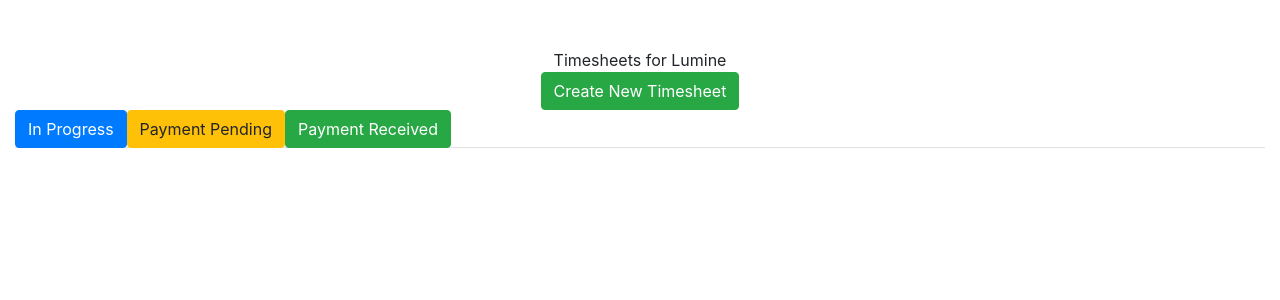
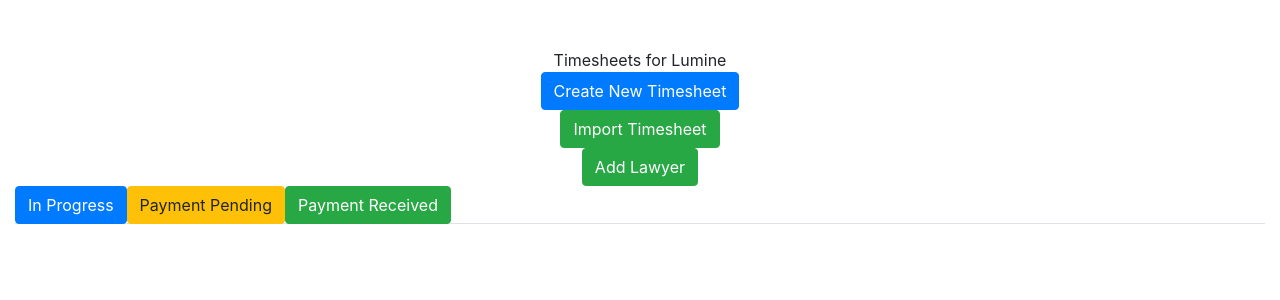
Before and after one commit to laurenlim2112/SMU-Hackathon, a Flask app: page /clients/2 in a window 1280 px wide. Shown: the part 66-366 px from the top of the page. Run offline with Flask 3, Linux system fonts and the light colour scheme; a user stored in the database is signed in; data comes from the database, SQL or seed files in the repository; both versions use the stored data as it was after the commit.

Commit message:
Added Excel import functionality

```diff
--- a/app.py
+++ b/app.py
@@ -47,8 +47,9 @@ def register():
             flash("Passwords do not match!")
             return render_template("register.html")
         hashed_password = generate_password_hash(password)
-        cursor.execute("INSERT INTO users (name, email, hash) VALUES(?, ?, ?)",
-                       [name, email, hashed_password])
+        rate = request.form.get("rate")
+        cursor.execute("INSERT INTO users (name, email, hash, rate) VALUES(?, ?, ?, ?)",
+                       [name, email, hashed_password, rate])
         connection.commit()
         connection.close()
         flash("Registration successful!")
@@ -112,6 +113,24 @@ def addclient():
     flash("Client added successfully!")
     return redirect(url_for("dashboard"))
 
+@app.route("/addlawyer/<id>", methods=["POST"])
+@login_required
+def addlawyer(id):
+    user_id = session["user_id"]
+    connection = sqlite3.connect("database.db")
+    connection.row_factory = sqlite3.Row
+    cursor = connection.cursor()
+    rel = cursor.execute("SELECT * FROM users_clients WHERE user_id = ? AND client_id = ?", [user_id, id]).fetchall()
+    if len(rel) != 0:
+        new_lawyer_id = request.form.get("id")
+        cursor.execute("INSERT INTO users_clients (user_id, client_id) VALUES (?, ?)", [new_lawyer_id, id])
+        connection.commit()
+        connection.close()
+        return redirect(url_for("client", id=id))
+    else:
+        flash("You are not authorised to add lawyers for this client!")
+        return redirect(url_for("home"))
+
 @app.route("/dashboard", methods=["GET", "POST"])
 @login_required
 def dashboard():
@@ -169,11 +188,13 @@ def client(id):
             payment_received_timesheet["id"] = row["id"]
             payment_received_timesheet["created"] = row["created"]
             payment_received_timesheets.append(payment_received_timesheet)
+        lawyers = cursor.execute("SELECT * FROM users").fetchall()
         connection.close()
         return render_template("client.html", client=client,
                             in_progress_timesheets=in_progress_timesheets,
                             payment_pending_timesheets=payment_pending_timesheets,
-                            payment_received_timesheets=payment_received_timesheets)
+                            payment_received_timesheets=payment_received_timesheets,
+                            lawyers=lawyers)
     else:
         flash("You are not authorised to view this client's timesheets!")
         return redirect(url_for("home"))
@@ -250,6 +271,8 @@ def addtimesheet(id):
     if len(rel) != 0:
         cursor.execute("INSERT INTO timesheets (client_id, status, created) VALUES (?, ?, ?)",
                     [id, 1, datetime.datetime.now().strftime("%d-%m-%Y")])
+        in_progress = cursor.execute("SELECT in_progress FROM clients WHERE id = ?", [id]).fetchone()["in_progress"] + 1
+        cursor.execute("UPDATE clients SET in_progress = ? WHERE id = ?", [in_progress, id])
         connection.commit()
         connection.close()
         return redirect(url_for("client", id=id))
@@ -291,6 +314,9 @@ def export(id):
         filename = request.form.get("filename")
         file = filename + ".xlsx"
         cursor.execute("UPDATE timesheets SET status = 2 WHERE id = ?", [id])
+        in_progress = cursor.execute("SELECT in_progress FROM clients WHERE id = ?", [client_id]).fetchone()["in_progress"] - 1
+        payment_pending = cursor.execute("SELECT payment_pending FROM clients WHERE id = ?", [client_id]).fetchone()["payment_pending"] + 1
+        cursor.execute("UPDATE clients SET in_progress = ?, payment_pending = ? WHERE id = ?", [in_progress, payment_pending, client_id])
         timesheet_query = "SELECT datetime, duration, description, amount FROM tasks WHERE client_id=:id"
         timesheet_dataframe = pandas.read_sql(timesheet_query, con=connection, params={"id": client_id})
         disbursement_query = "SELECT description, amount FROM disbursements WHERE timesheet_id=:id"
@@ -308,3 +334,71 @@ def export(id):
     else:
         flash("You are not authorised to access this invoice!")
         return redirect(url_for("home"))
+
+@app.route("/approve/<id>", methods=["POST"])
+@login_required
+def approve(id):
+    user_id = session["user_id"]
+    connection = sqlite3.connect("database.db")
+    connection.row_factory = sqlite3.Row
+    cursor = connection.cursor()
+    client_id = cursor.execute("SELECT * FROM timesheets WHERE id = ?", [id]).fetchone()["client_id"]
+    rel = cursor.execute("SELECT * FROM users_clients WHERE user_id = ? AND client_id = ?", [user_id, client_id]).fetchall()
+    if len(rel) != 0:
+        cursor.execute("UPDATE timesheets SET status = 3 WHERE id = ?", [id])
+        payment_pending = cursor.execute("SELECT payment_pending FROM clients WHERE id = ?", [client_id]).fetchone()["payment_pending"] - 1
+        payment_received = cursor.execute("SELECT payment_received FROM clients WHERE id = ?", [client_id]).fetchone()["payment_received"] + 1
+        cursor.execute("UPDATE clients SET payment_pending = ?, payment_received = ? WHERE id = ?", [payment_pending, payment_received, client_id])
+        connection.commit()
+        connection.close()
+        return redirect(url_for('timesheet', id=id))
+    else:
+        flash("You are not authorised to approve this payment!")
+        return redirect(url_for("home"))
+
+@app.route("/import/<id>", methods=["POST"])
+@login_required
+def import_excel(id):
+    user_id = session["user_id"]
+    connection = sqlite3.connect("database.db")
+    connection.row_factory = sqlite3.Row
+    cursor = connection.cursor()
+    rel = cursor.execute("SELECT * FROM users_clients WHERE user_id = ? AND client_id = ?", [user_id, id]).fetchall()
+    if len(rel) != 0:
+        file = request.files['file']
+        print(request.form.get("date"))
+        date = datetime.datetime.strptime(request.form.get("date"), "%Y-%m-%d").strftime("%d-%m-%Y")
+        status_code = request.form.get("status")
+        cursor.execute("INSERT INTO timesheets (client_id, status, created) VALUES (?, ?, ?)",
+                    [id, status_code, date])
+        if status_code == 1:
+            in_progress = cursor.execute("SELECT in_progress FROM clients WHERE id = ?", [id]).fetchone()["in_progress"] + 1
+            cursor.execute("UPDATE clients SET in_progress = ? WHERE id = ?", [in_progress, id])
+        elif status_code == 2:
+            payment_pending = cursor.execute("SELECT payment_pending FROM clients WHERE id = ?", [id]).fetchone()["payment_pending"] + 1
+            cursor.execute("UPDATE clients SET payment_pending = ? WHERE id = ?", [payment_pending, id])
+        else:
+            payment_received = cursor.execute("SELECT payment_received FROM clients WHERE id = ?", [id]).fetchone()["payment_received"] + 1
+            cursor.execute("UPDATE clients SET payment_received = ? WHERE id = ?", [payment_received, id])
+        timesheet_id = cursor.execute("SELECT id FROM timesheets WHERE created = ?", [date]).fetchone()["id"]
+        tasks_dataframe = pandas.read_excel(file, sheet_name="Timesheet")
+        for row in tasks_dataframe.to_dict("records"):
+            task_lawyer = row["id"]
+            task_datetime = row["datetime"]
+            task_duration = row["duration"]
+            task_description = row["description"]
+            task_amount = row["amount"]
+            cursor.execute("INSERT INTO tasks (user_id, client_id, timesheet_id, datetime, duration, description, amount) VALUES (?, ?, ?, ?, ?, ?, ?)",
+                           [task_lawyer, id, timesheet_id, task_datetime, task_duration, task_description, task_amount])
+        disbursements_dataframe = pandas.read_excel(file, sheet_name="Disbursements")
+        for row in disbursements_dataframe.to_dict("records"):
+            disbursement_description = row["description"]
+            disbursement_amount = row["amount"]
+            cursor.execute("INSERT INTO disbursements (timesheet_id, description, amount) VALUES (?, ?, ?)",
+                           [timesheet_id, disbursement_description, disbursement_amount])
+        connection.commit()
+        connection.close()
+        return redirect(url_for("timesheet", id=timesheet_id))
+    else:
+        flash("You are not authorised to import timesheets for this client!")
+        return redirect(url_for("home"))
--- a/templates/client.html
+++ b/templates/client.html
@@ -13,7 +13,7 @@
         Timesheets for {{ client["name"] }}
     </div>
 
-    <button type="button" class="btn btn-success" data-bs-toggle="modal" data-bs-target="#createNewTimesheetModal">
+    <button type="button" class="btn btn-primary" data-bs-toggle="modal" data-bs-target="#createNewTimesheetModal">
         Create New Timesheet
     </button>
     <form action="{{ url_for('addtimesheet', id=client['id']) }}" method="post">
@@ -29,6 +29,60 @@
                 <div class="modal-footer">
                     <button type="button" class="btn btn-secondary" data-bs-dismiss="modal">Cancel</button>
                     <button type="submit" class="btn btn-primary" id="confirm-create" data-bs-dismiss="modal">Confirm</button>
+                </div>
+            </div>
+            </div>
+        </div>
+    </form>
+
+    <button type="button" class="btn btn-success" data-bs-toggle="modal" data-bs-target="#importExcelModal">
+        Import Timesheet
+    </button>
+    <form id="importform" action="{{ url_for('import_excel', id=client['id']) }}" method="post" enctype=multipart/form-data>
+        <div class="modal fade" id="importExcelModal" data-bs-backdrop="static" data-bs-keyboard="false" tabindex="-1" aria-labelledby="importExcelModalLabel" aria-hidden="true">
+            <div class="modal-dialog">
+            <div class="modal-content">
+                <div class="modal-header">
+                    <h5 class="modal-title" id="importExcelModalLabel">Import new timesheet for {{ client["name"] }}</h5>
+                </div>
+                <div class="modal-body">
+                    <input class="form-control" type="file" id="file" name="file" accept=".csv, application/vnd.openxmlformats-officedocument.spreadsheetml.sheet, application/vnd.ms-excel" />
+                    <input type="date" id="date" name="date" placeholder="DD-MM-YYYY">
+                    <select id="status" name="status" form="importform" class="form-select" aria-label="Default select example">
+                        <option value="1">In Progress</option>
+                        <option value="2">Payment Pending</option>
+                        <option value="3">Payment Received</option>
+                    </select>
+                </div>
+                <div class="modal-footer">
+                    <button type="button" class="btn btn-secondary" data-bs-dismiss="modal">Cancel</button>
+                    <button type="submit" class="btn btn-success" id="confirm-import" data-bs-dismiss="modal">Confirm</button>
+                </div>
+            </div>
+            </div>
+        </div>
+    </form>
+
+    <button type="button" class="btn btn-success" data-bs-toggle="modal" data-bs-target="#addLawyerModal">
+        Add Lawyer
+    </button>
+    <form id="addlawyerform" action="{{ url_for('addlawyer', id=client['id']) }}" method="post">
+        <div class="modal fade" id="addLawyerModal" data-bs-backdrop="static" data-bs-keyboard="false" tabindex="-1" aria-labelledby="addLawyerModalLabel" aria-hidden="true">
+            <div class="modal-dialog">
+            <div class="modal-content">
+                <div class="modal-header">
+                    <h5 class="modal-title" id="addLawyerModalLabel">Add new lawyer for {{ client["name"] }}</h5>
+                </div>
+                <div class="modal-body">
+                    <select id="id" name="id" form="addlawyerform" class="form-select" aria-label="Default select example">
+                        {% for lawyer in lawyers %}
+                            <option value="{{ lawyer['id'] }}">{{ lawyer["name"] }}</option>
+                        {% endfor %}
+                    </select>
+                </div>
+                <div class="modal-footer">
+                    <button type="button" class="btn btn-secondary" data-bs-dismiss="modal">Cancel</button>
+                    <button type="submit" class="btn btn-success" id="add-lawyer" data-bs-dismiss="modal">Add</button>
                 </div>
             </div>
             </div>
--- a/templates/home.html
+++ b/templates/home.html
@@ -11,7 +11,7 @@
     <button type="button" class="btn btn-success" data-bs-toggle="modal" data-bs-target="#addClientModal">
         Add Client
     </button>
-    <form action="/addclient" method="post">
+    <form action="/addclient" method="post" id="addclientform">
         <div class="modal fade" id="addClientModal" data-bs-backdrop="static" data-bs-keyboard="false" tabindex="-1" aria-labelledby="addClientModalLabel" aria-hidden="true">
             <div class="modal-dialog">
             <div class="modal-content">
--- a/templates/register.html
+++ b/templates/register.html
@@ -13,6 +13,9 @@
             <input autocomplete="off" class="form-control mx-auto w-auto" id="email" name="email" placeholder="Email" type="text">
         </div>
         <div class="mb-3">
+            <input autocomplete="off" class="form-control mx-auto w-auto" id="rate" name="rate" placeholder="Hourly Rate" type="number" min="0">
+        </div>
+        <div class="mb-3">
             <input class="form-control mx-auto w-auto" id="password" name="password" placeholder="Password" type="password">
         </div>
         <div class="mb-3">
```
Also changed, not shown: templates/timesheet.html (+36 -0 lines), database.db.
